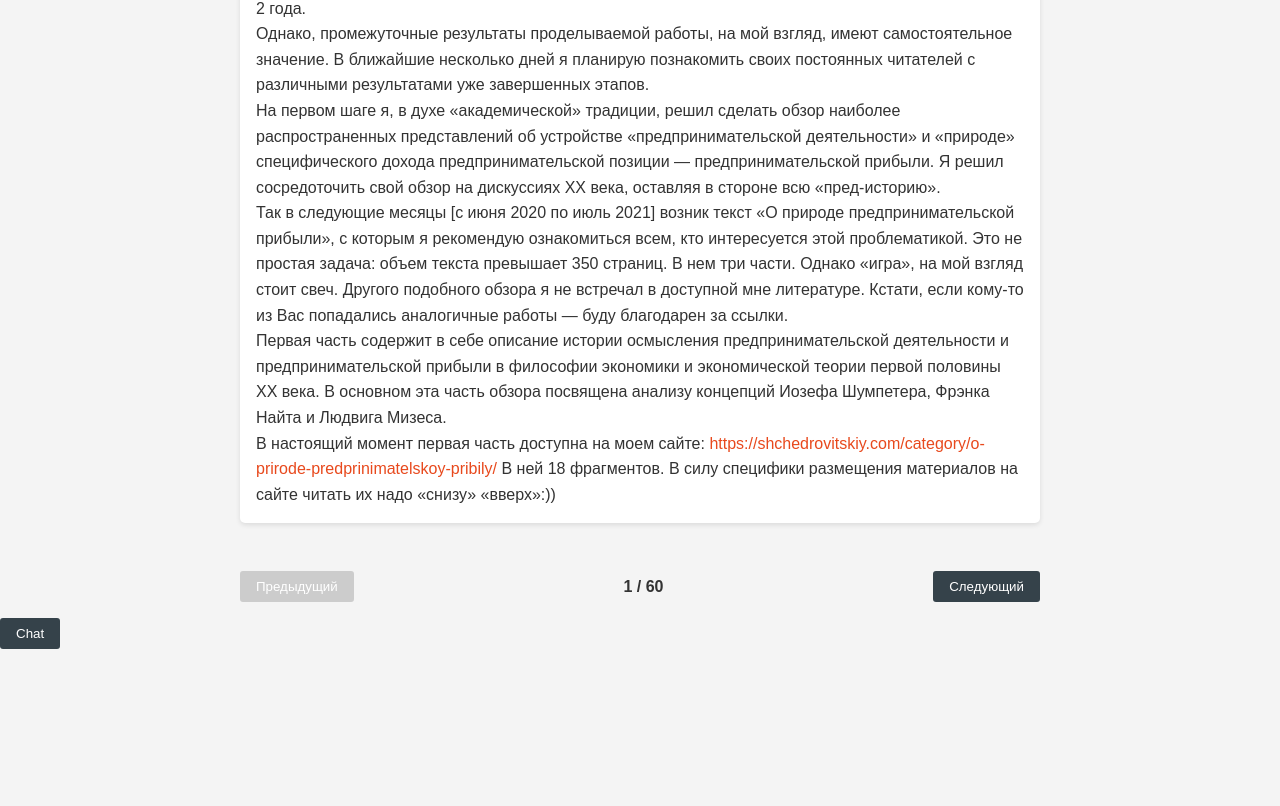
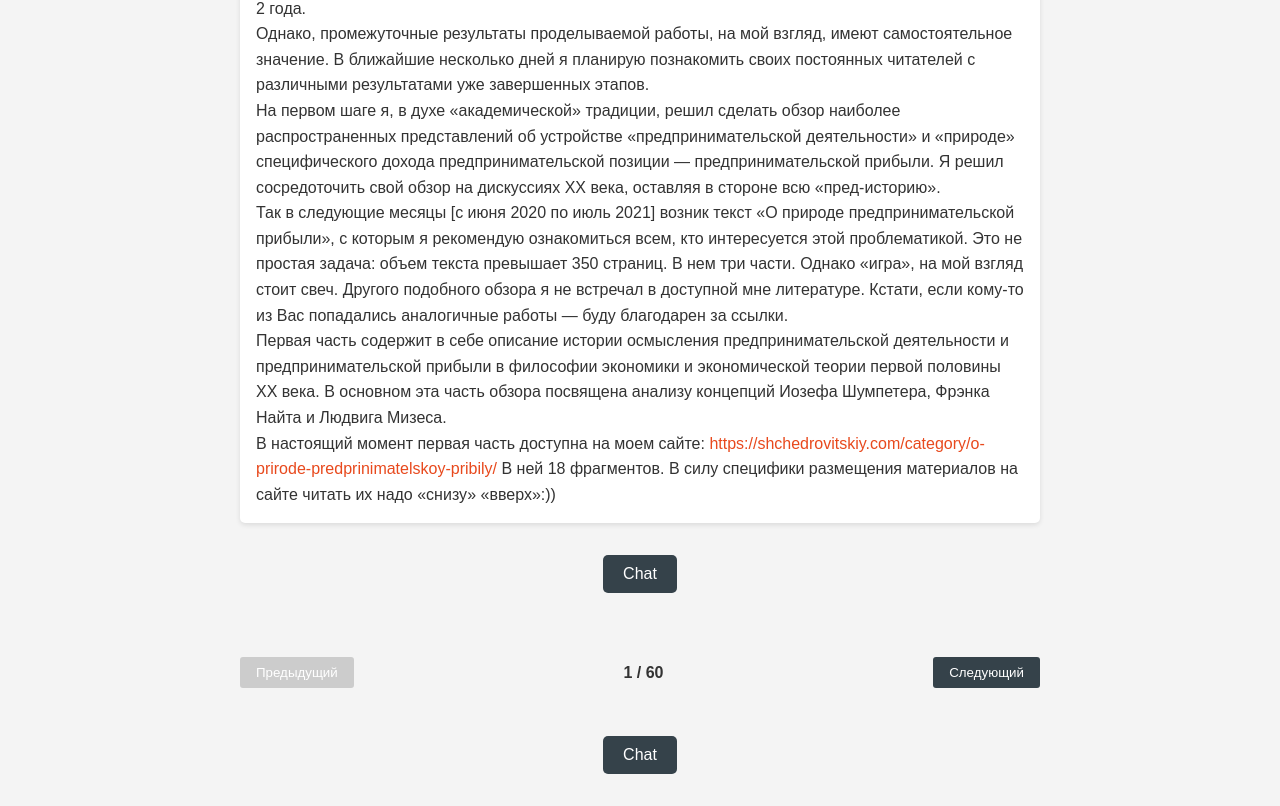
Before and after one commit to frade/bodrum_motor, a website: page index.html in a window 1280 px wide. Shown: the part 875-1681 px from the top of the page. Before the commit the page ends 1524 px from the top, so only its background shows below. Drawn offline with Linux system fonts and the light colour scheme.

Commit message:
chat page

```diff
--- a/script.js
+++ b/script.js
@@ -38,6 +38,16 @@ async function loadComment(page) {
         article.appendChild(content);
 
         container.appendChild(article);
+
+        // Add this at the end of the function
+        const chatButtonContainer = document.createElement('div');
+        chatButtonContainer.className = 'chat-button-container';
+        const chatButton = document.createElement('button');
+        chatButton.id = 'chat-btn';
+        chatButton.textContent = 'Chat';
+        chatButton.onclick = () => location.href = 'chat.html';
+        chatButtonContainer.appendChild(chatButton);
+        container.appendChild(chatButtonContainer);
     } catch (error) {
         console.error(`Failed to load comment${page}.txt:`, error);
         container.innerHTML = `
--- a/styles.css
+++ b/styles.css
@@ -187,3 +187,23 @@ button:disabled {
 .chat-minimized #chat-input-container {
     display: none;
 }
+
+.chat-button-container {
+    text-align: center;
+    margin-top: 2rem;
+    margin-bottom: 2rem;
+}
+
+#chat-btn {
+    background-color: #35424a;
+    color: #ffffff;
+    border: none;
+    padding: 10px 20px;
+    font-size: 16px;
+    cursor: pointer;
+    border-radius: 5px;
+}
+
+#chat-btn:hover {
+    background-color: #2a363d;
+}
```
